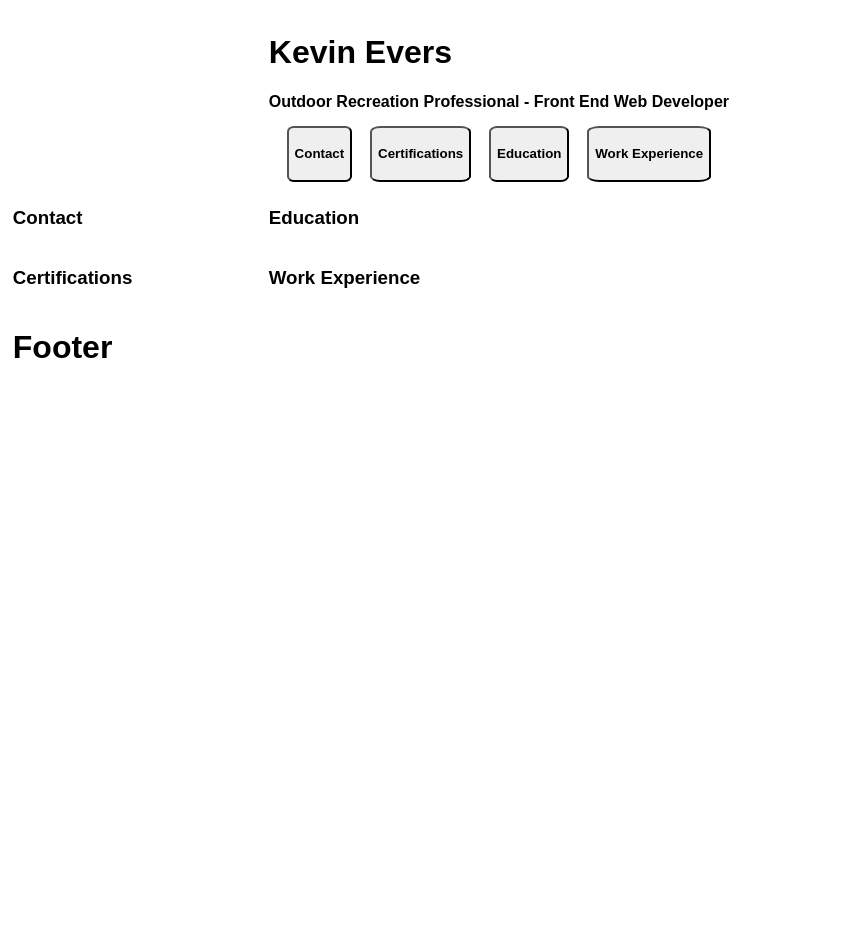
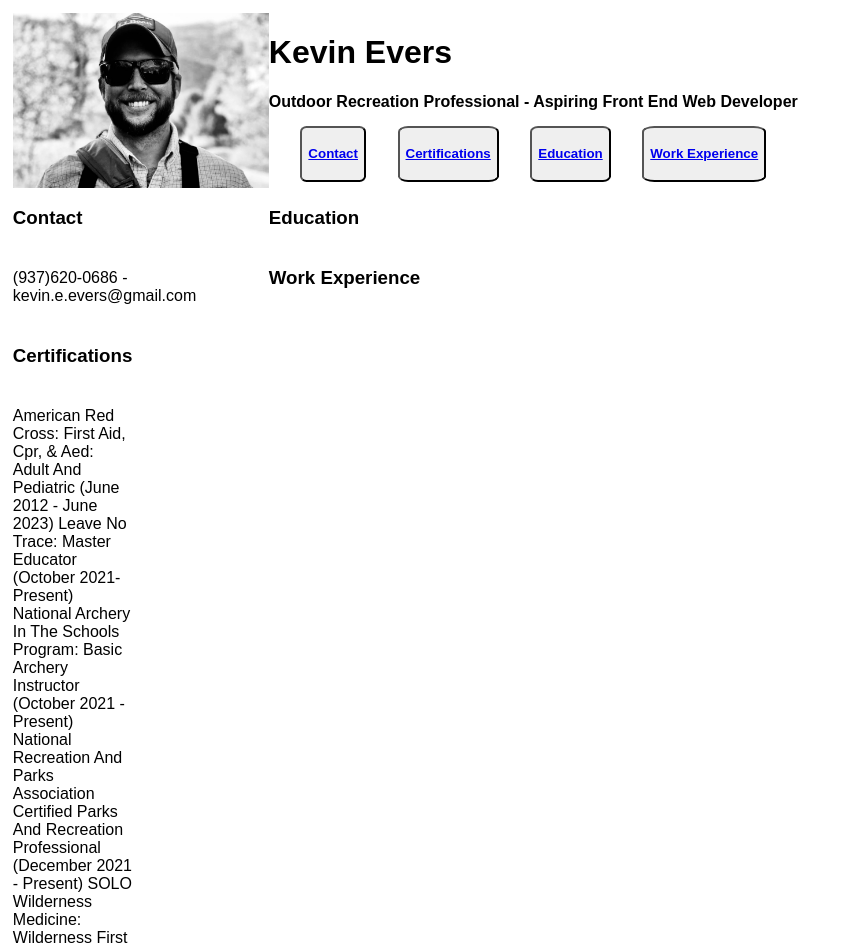
Before and after one commit to kee950909/probable-octo-barnacle, a plain HTML site: page portfolio/index.html in a window 1280 px wide. Shown: the top 947 px of the page, without its empty margins (0-849 px from the left). Before the commit the page ends 800 px from the top, so only its background shows below. Drawn offline with Linux system fonts and the light colour scheme; files whose address does not match are found by name.

Commit message:
secondportfoliocommit

```diff
--- a/portfolio/assets/css/style.css
+++ b/portfolio/assets/css/style.css
@@ -2,24 +2,23 @@ body {
   display: flex;
   flex-direction: column;
   margin: 1%;
-  width: 100%;
-  height: 100%;
+  min-width: 100%;
+  min-height: 100%;
   font-family: sans-serif;
 }
 
 header {
     display: flex;
     flex-direction: row;
-    width: 100%;
-    height: 15%;
+    min-width: 100%;
+    min-width: none;height: 15%;
 }
 
 #avatar {
-    background-image: url(/assets/images/avatar.jpeg);
-    display: flex;
-    flex-direction: column;
+    background-image: url(/Users/kevinevers/Desktop/Bootcamp/Workspace/probable-octo-barnacle/portfolio/assets/images/avatar.jpeg);
+    background-size: cover;
     width: 20%;
-    height: 100%;
+    min-height: 100%;
 }
 
 #banner {
@@ -79,14 +78,22 @@ main {
 
 #contact {
     display: flex;
+    flex-direction: column;
+    flex-wrap: wrap;
     width: 20%;
     height: 40%;
 }
 
 #certifications {
     display: flex;
+    flex-direction: column;
+    flex-wrap: wrap;
     width: 20%;
     height: 40%;
+}
+
+#sidebar h4 {
+    font-weight: lighter;
 }
 
 #education {
--- a/portfolio/index.html
+++ b/portfolio/index.html
@@ -4,26 +4,52 @@
     <meta charset="UTF-8" />
     <meta name="viewport" content="width=device-width, initial-scale=1.0" />
     <title>Kevin Evers - Web Development Portfolio</title>
-    <link rel="stylesheet" href="./assets/css/style.css"/>
+    <link rel="stylesheet" href="./assets/css/style.css" />
   </head>
   <body>
     <header>
       <section class id="avatar"></section>
       <banner>
         <h1>Kevin Evers</h1>
-       <h4>Outdoor Recreation Professional - Front End Web Developer</h4>
+        <h4>
+          Outdoor Recreation Professional - Aspiring Front End Web Developer
+        </h4>
         <nav>
-         <button><h4>Contact</h4></button>
-         <button><h4>Certifications</h4></button>
-         <button><h4>Education</h4></button>
-         <button><h4>Work Experience</h4></button>
+          <button>
+            <a href="#contact"><h4>Contact</h4></a>
+          </button>
+          <button>
+            <a href="#certifications"><h4>Certifications</h4></a>
+          </button>
+          <button>
+            <a href="#eucation"><h4>Education</h4></a>
+          </button>
+          <button>
+            <a href="#workexperience"><h4>Work Experience</h4></a>
+          </button>
         </nav>
       </banner>
     </header>
     <main>
       <section class id="sidebar">
-       <section class id="contact"><h3>Contact</h3></section>
-       <section class id="certifications"><h3>Certifications</h3></section>
+        <section class id="contact">
+          <h3>Contact</h3>
+          <h4>(937)620-0686 - kevin.e.evers@gmail.com</h4>
+        </section>
+        <section class id="certifications">
+          <h3>Certifications</h3>
+          <h4>
+            American Red Cross: First Aid, Cpr, & Aed: Adult And Pediatric (June
+            2012 - June 2023) Leave No Trace: Master Educator (October
+            2021-Present) National Archery In The Schools Program: Basic Archery
+            Instructor (October 2021 - Present) National Recreation And Parks
+            Association Certified Parks And Recreation Professional (December
+            2021 - Present) SOLO Wilderness Medicine: Wilderness First Responder
+            (Expired, held from June 2012 - June 2019) American Canoe
+            Association: Attend Swift Water Rescue for Whitewater Paddlers (July
+            2023)
+          </h4>
+        </section>
       </section>
       <section class id="article">
         <section class id="education"><h3>Education</h3></section>
```
Also changed, not shown: 3 other files. Lines whose indentation alone changed are shown as unchanged.
